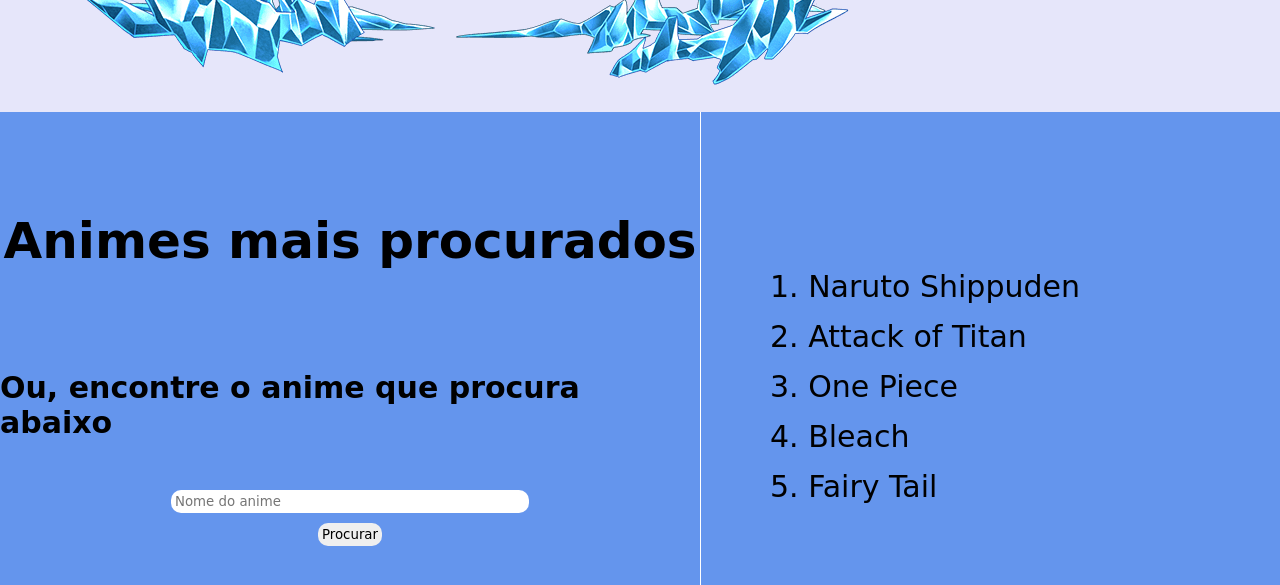
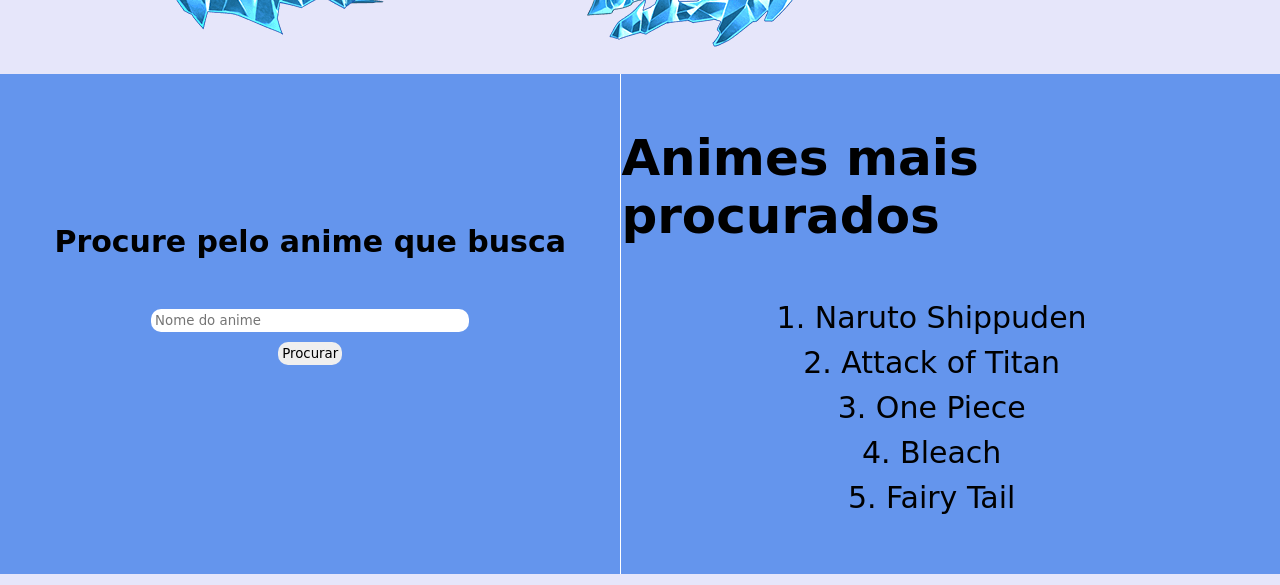
Before and after one commit to Juanmarcusc/Animes, a plain HTML site: page pages/index.html in a window 1280 px wide. Shown: the part 610-1195 px from the top of the page. Drawn offline with Linux system fonts and the light colour scheme; a web font is replaced by a local one.

Commit message:
Some changes CSS

```diff
--- a/pages/index.html
+++ b/pages/index.html
@@ -27,18 +27,18 @@
     </div> <!--Fim da div sobre img-->
     <div class="container-animes">
      <div class="procurados">
-        <h2>Animes mais procurados</h2>
-        <h3>Ou, encontre o anime que procura abaixo </h3>
+        <h3>Procure pelo anime que busca</h3>
         <input type="text" class="input-search" placeholder="Nome do anime">
         <button class="btn-search">Procurar</button>
      </div> <!--fim da div procurados-->
      <div class="lista-procurados">
+        <h2>Animes mais procurados</h2>
         <ol class="list">
-            <li><a href="/pages/anime.html?anime=naruto">Naruto Shippuden</a></li>
-            <li><a href="/pages/anime.html?anime=attackoftitan">Attack of Titan</a></li>
-            <li><a href="/pages/anime.html?anime=onepiece">One Piece</a></li>
-            <li><a href="/pages/anime.html?anime=bleach">Bleach</a></li>
-            <li><a href="/pages/anime.html?anime=fairytail">Fairy Tail</a></li>
+            <li><a href="/pages/anime.html?anime=naruto" target="_blank">Naruto Shippuden</a></li>
+            <li><a href="/pages/anime.html?anime=attackoftitan" target="_blank">Attack of Titan</a></li>
+            <li><a href="/pages/anime.html?anime=onepiece" target="_blank">One Piece</a></li>
+            <li><a href="/pages/anime.html?anime=bleach" target="_blank">Bleach</a></li>
+            <li><a href="/pages/anime.html?anime=fairytail" target="_blank">Fairy Tail</a></li>
         </ol>
      </div> <!--fim do da div lista-procurados-->
     </div><!--fim da div container-animes-->
--- a/pages/styles/stylessindex.css
+++ b/pages/styles/stylessindex.css
@@ -9,6 +9,10 @@
     width: 30px;
 }
 header {
+    position: fixed;
+    top: 0;
+    left: 0;
+    width: 100%;
     display: flex;
     justify-content: space-between;
     background-color: #000080;
@@ -70,18 +74,11 @@
     display: flex;
     align-items: center;
     border-right: 1px solid #FFF;
+}
 
 
-}
-
-.procurados h2 {
-    margin-top: 100px;
-    justify-content: center;
-    font-size: 50px;
-}
-
 .procurados h3 {
-    margin-top: 100px;
+    margin-top: 150px;
     font-size: 30px;
 }
 
@@ -103,17 +100,36 @@
    cursor:pointer;
 }
 
- .list a {
+
+.lista-procurados {
+    display: flex;
+    flex-direction: column;
+    align-items: center;
+    justify-content: center;
+    height: 200px;
+    margin-top: 100px;
+}
+
+.lista-procurados h2 {
+    margin-top: 100px;
+    margin-bottom: auto;
+    justify-content: center;
+    font-size: 50px;
+    margin-right: 50px;
+}
+
+.lista-procurados .list {
+    font-size: 30px;
+    display: flex;
+    flex-direction: column;
+    align-items: center;
+    margin-top: 50px;
+    line-height: 1.5;
+
+}
+.lista-procurados .list a {
     text-decoration: none;
     color: inherit;
-
- }
-.lista-procurados {
-    margin: 150px 200px 0 0;
-    line-height: 50px;
-    font-size: 30px;
-    cursor: pointer;
-
 }
 
 footer {
```
